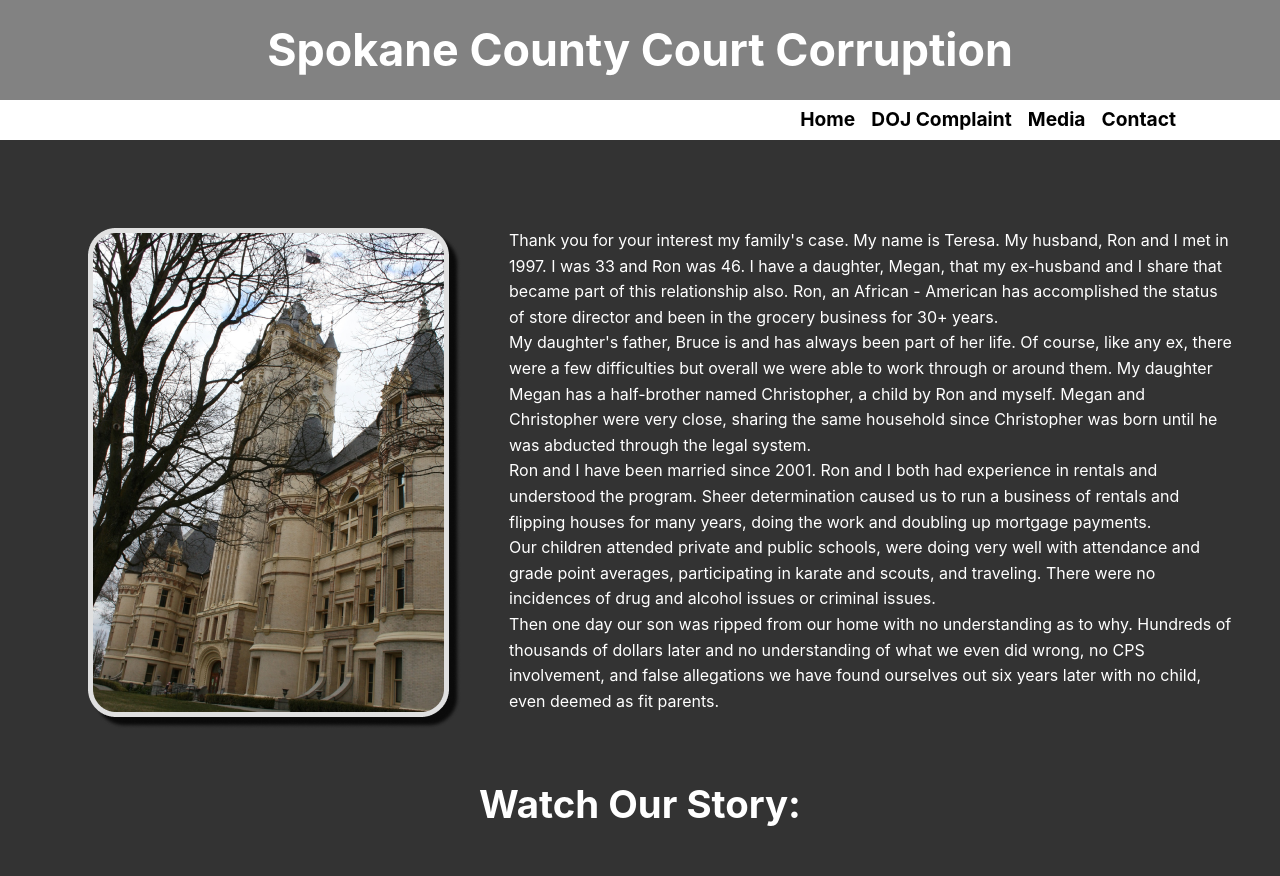
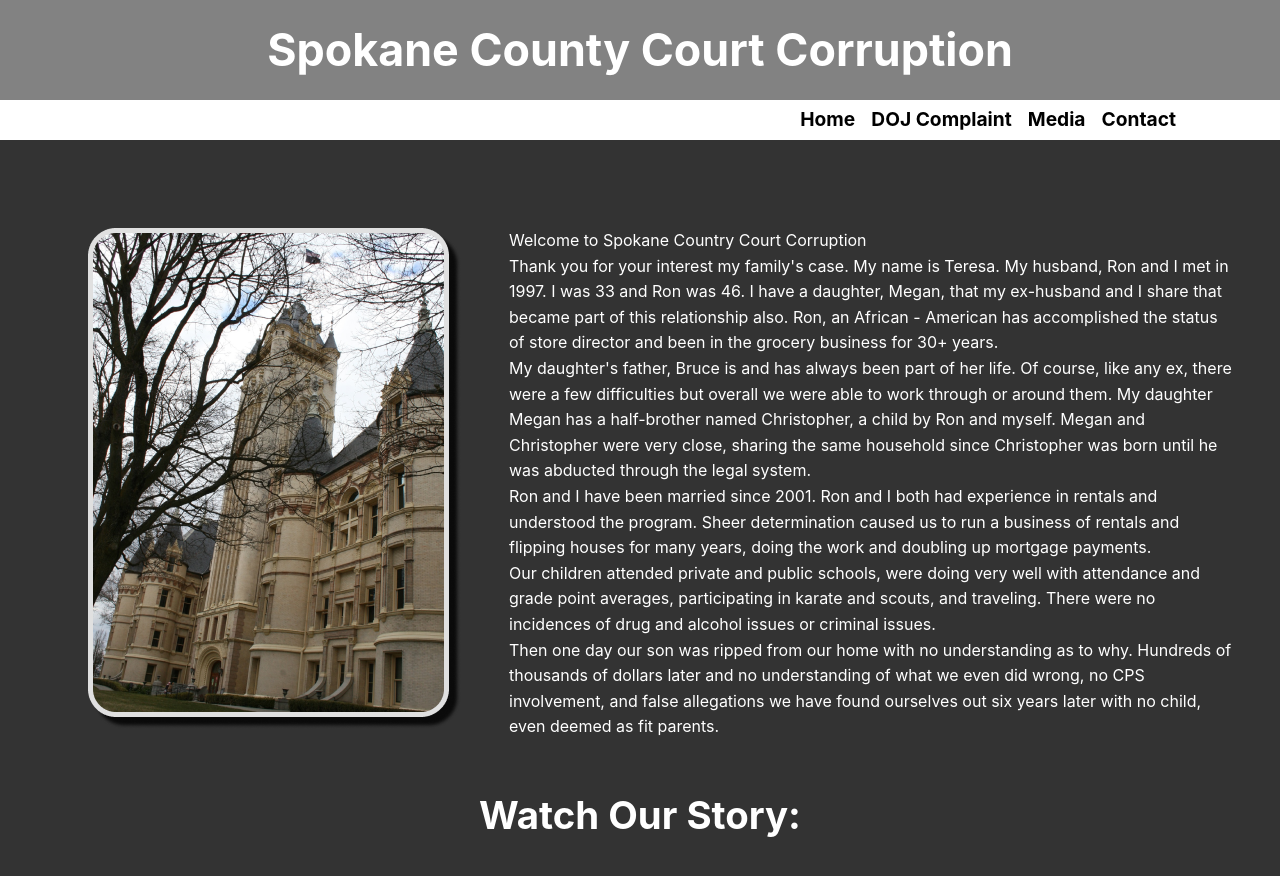
Before and after one commit to Koyamot/SpokaneCountyCourtCorruption, a React (Create React App) app in the folder client/: page / in a window 1280 px wide. Shown: the top 876 px of the page. Built offline with nearby package versions, Linux system fonts and the light colour scheme.

Commit message:
add header

```diff
--- a/client/src/components/Landing/Landing.js
+++ b/client/src/components/Landing/Landing.js
@@ -10,6 +10,7 @@ const Landing = () => {
       <section className="description-box">
         <img src={courthouse} alt="Spokane Courthouse" />
         <div className="description">
+        <p><bold>Welcome to Spokane Country Court Corruption</bold></p>
           <p>
             Thank you for your interest my family's case. My name is Teresa. My husband,
             Ron and I met in 1997. I was 33 and Ron was 46. I have a daughter,
```
Also changed, not shown: 1 other file (tests, documents, lock files or other folders).
